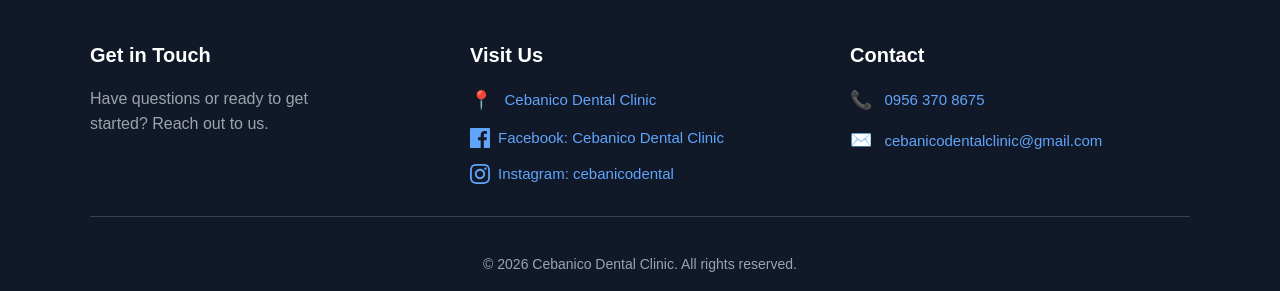
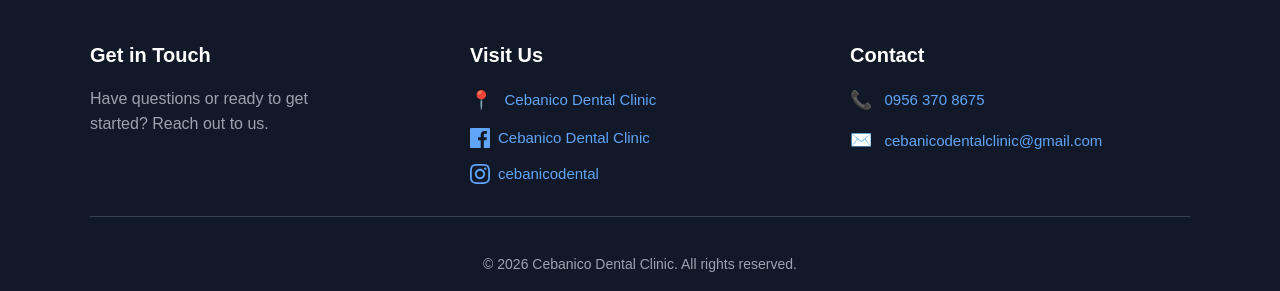
Before and after one commit to jlflores1598ant/Cebanico-Dental-Clinic, a PHP site: page / in a window 1280 px wide. Shown: the part 1606-1897 px from the top of the page. Run offline with PHP 8.4, Linux system fonts and the light colour scheme.

Commit message:
Update index.php

```diff
--- a/index.php
+++ b/index.php
@@ -210,13 +210,13 @@ $services = [
                         <div class="contact-item social-icons">
                             <a href="https://www.facebook.com/cebanicodental" target="_blank" class="social-link">
                                 <svg width="20" height="20" fill="currentColor" viewBox="0 0 24 24"><path d="M22.675 0h-21.35c-.732 0-1.325.593-1.325 1.325v21.351c0 .731.593 1.324 1.325 1.324h11.495v-9.294h-3.128v-3.622h3.128v-2.671c0-3.1 1.893-4.788 4.659-4.788 1.325 0 2.463.099 2.795.143v3.24l-1.918.001c-1.504 0-1.795.715-1.795 1.763v2.312h3.587l-.467 3.622h-3.12v9.293h6.116c.73 0 1.323-.593 1.323-1.325v-21.35c0-.732-.593-1.325-1.325-1.325z"/></svg>
-                                Facebook: Cebanico Dental Clinic
+                                Cebanico Dental Clinic
                             </a>
                         </div>
                         <div class="contact-item social-icons">
                             <a href="https://www.instagram.com/cebanicodental?utm_source=ig_web_button_share_sheet&stkn=ZDNlZDc0MzIxNw%3D%3D&fbclid=IwY2xjawUlx_hleHRuA2FlbQIxMABwZG9mBWJyaWQRMU9qWk1sRm5kTFRBNkpSNDlzcnRjBmFwcF9pZBAyMjIwMzkxNzg4MjAwODkyAAEeTFpwlj9fOAawyyS1PFXr-x-qnw-95K1zPGJTSBohO2Awufv10Nda0orrjm4_aem_mufFhZ-EhnzMO1z2n_apug" target="_blank" class="social-link">
                                 <svg width="20" height="20" fill="currentColor" viewBox="0 0 24 24"><path d="M12 2.163c3.204 0 3.584.012 4.85.07 3.252.148 4.771 1.691 4.919 4.919.058 1.265.069 1.645.069 4.849 0 3.205-.012 3.584-.069 4.849-.149 3.225-1.664 4.771-4.919 4.919-1.266.058-1.644.07-4.85.07-3.204 0-3.584-.012-4.849-.07-3.26-.149-4.771-1.699-4.919-4.92-.058-1.265-.07-1.644-.07-4.849 0-3.204.013-3.583.07-4.849.149-3.227 1.664-4.771 4.919-4.919 1.266-.057 1.645-.069 4.849-.069zm0-2.163c-3.259 0-3.667.014-4.947.072-4.358.2-6.78 2.618-6.98 6.98-.059 1.281-.073 1.689-.073 4.948 0 3.259.014 3.668.072 4.948.2 4.358 2.618 6.78 6.98 6.98 1.281.058 1.689.072 4.948.072 3.259 0 3.668-.014 4.948-.072 4.354-.2 6.782-2.618 6.979-6.98.059-1.28.073-1.689.073-4.948 0-3.259-.014-3.667-.072-4.947-.196-4.354-2.617-6.78-6.979-6.98-1.281-.059-1.69-.073-4.949-.073zm0 5.838c-3.403 0-6.162 2.759-6.162 6.162s2.759 6.163 6.162 6.163 6.162-2.759 6.162-6.163c0-3.403-2.759-6.162-6.162-6.162zm0 10.162c-2.209 0-4-1.79-4-4 0-2.209 1.791-4 4-4s4 1.791 4 4c0 2.21-1.791 4-4 4zm6.406-11.845c-.796 0-1.441.645-1.441 1.44s.645 1.44 1.441 1.44c.795 0 1.439-.645 1.439-1.44s-.644-1.44-1.439-1.44z"/></svg>
-                                Instagram: cebanicodental
+                                cebanicodental
                             </a>
                         </div>
                     </div>
```
